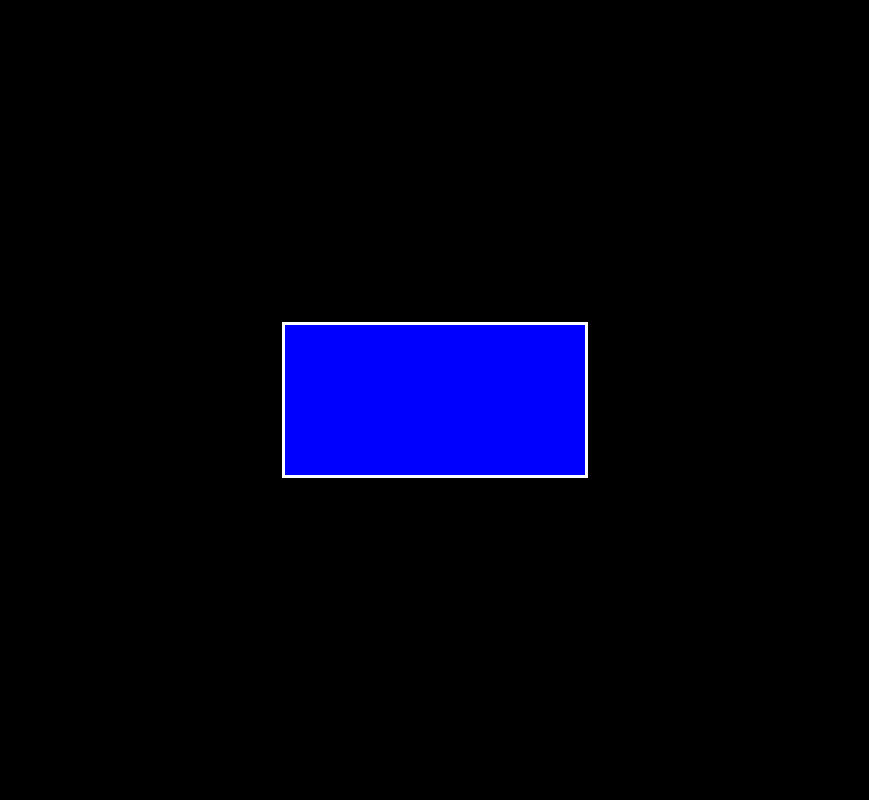
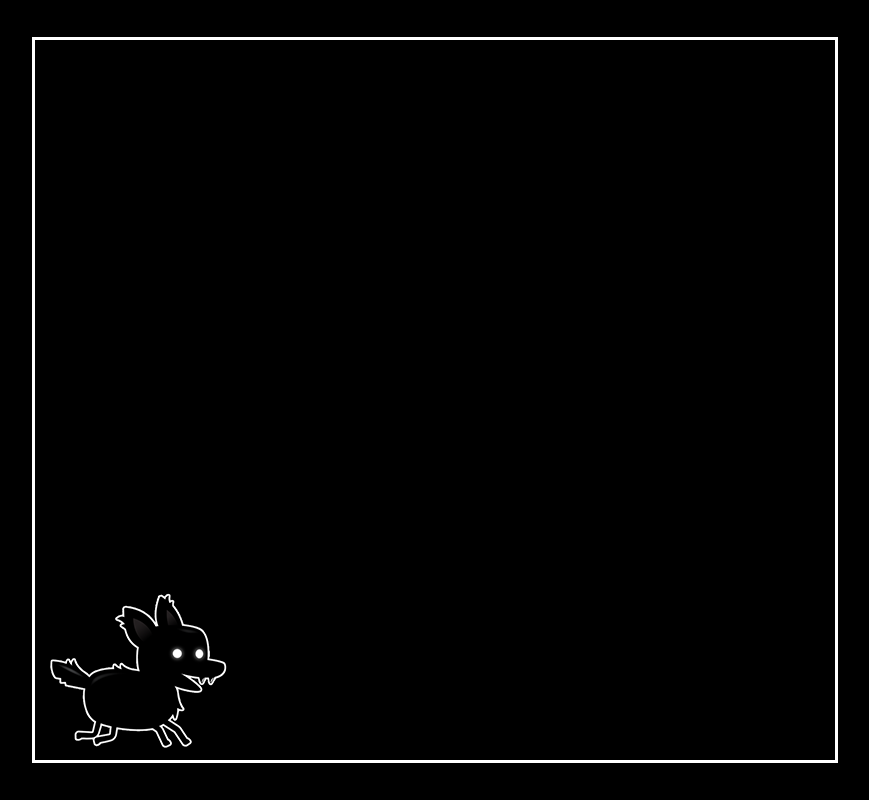
Before and after one commit to ChenWarren/scroller-game-vite, a website built with Vite: page index.html in a window 1280 px wide. Shown: the whole page, without its empty margins (205-1074 px from the left). Built offline with nearby package versions, Linux system fonts and the light colour scheme.

Commit message:
add player and inputhandler

```diff
--- /dev/null
+++ b/script.js
@@ -0,0 +1,77 @@
+/**
+ * @type {HTMLCanvasElement}
+ */
+
+window.onload = function() {
+  game();
+}
+
+function game() {
+  const canvas = document.getElementById('canvas');
+  const ctx = canvas.getContext('2d');
+  canvas.width = 800;
+  canvas.height = 720;
+  const input = new InputHandler();
+  const player = new Player(canvas.width, canvas.height);
+
+  function animation(){
+    ctx.clearRect(0, 0, canvas.width, canvas.height);
+    player.draw(ctx);
+    player.update();
+    requestAnimationFrame(animation);
+  }
+
+  animation(player, ctx);
+}
+
+class InputHandler {
+  constructor(){
+    this.keys = new Set();
+    window.addEventListener("keydown", (e) => {
+      if(( e.key === "ArrowUp" ||
+           e.key === "ArrowDown" ||
+           e.key === "ArrowLeft" ||
+           e.key === "ArrowRight"
+          )) {
+      }
+    })
+    window.addEventListener("keyup", (e) => {
+      if((e.key === "ArrowUp" ||
+          e.key === "ArrowDown"  ||
+          e.key === "ArrowLeft"  ||
+          e.key === "ArrowRight"
+        )) {
+        this.keys.delete(e.key);
+      }
+    })
+  }
+}
+
+class Player {
+  constructor(gameWidth, gameHeight) {
+    this.gameWidth = gameWidth;
+    this.gameHeight = gameHeight;
+    this.width = 200;
+    this.height = 200;
+    this.x = 0;
+    this.y = this.gameHeight - this.height;
+    this.image = document.getElementById('playerImage');
+    this.frameX = 1;
+    this.frameY = 0;
+    this.speed = 0;
+  }
+  draw(context) {
+    context.drawImage(this.image, this.frameX * this.width, this.frameY * this.height, this.width, this.height, this.x, this.y, this.width, this.height);
+  }
+  update() {
+    this.x += this.speed;
+  }
+}
+
+class Background {
+
+}
+
+class Enemy {
+
+}
--- a/style.css
+++ b/style.css
@@ -2,7 +2,6 @@ body {
   background-color: black;
 }
 #canvas{
-  background-color: blue;
   position: absolute;
   top: 50%;
   left: 50%;
```
